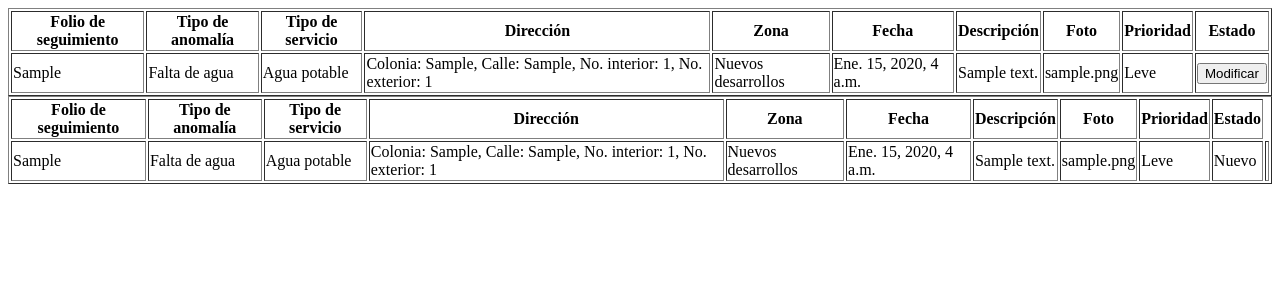
After one commit to Civan98/Aplicacion-web-CAPAMA, a Django app: template capama_web/reportes/templates/reportes/reportesEmpleados.html in a window 1280 px wide. The commit adds this page. Shown: the top 300 px of the page. Run offline with Django 3.2, Linux system fonts and the light colour scheme; the template is opened without the code that fills it: values that come from a table or form of the project are taken from there, others are empty; tables that the repository leaves empty hold one stand-in row (values such as "Sample post").

```diff
--- a/capama_web/reportes/admin.py
+++ b/capama_web/reportes/admin.py
@@ -25,9 +25,9 @@ class ReportesUsuarioAdmin(admin.ModelAdmin):
 admin.site.register(ReportesUsuario, ReportesUsuarioAdmin)
 
 class ReportesEmpleadoAdmin(admin.ModelAdmin):
-    list_display = ('id','zona', 'folio_seguimiento','prioridad','fecha_inicio', 'estado', 'id_empleado')
+    list_display = ('id','zona','prioridad','fecha_inicio', 'estado', 'id_empleado')
     list_filter = ('prioridad', 'estado', 'id_empleado', 'zona','tipo_anomalia','tipo_servicio')
-    search_fields = ('folio_seguimiento','id_empleado__num_empleado')
+    search_fields = ('id_empleado__num_empleado', 'zona')
 
 admin.site.register(ReportesEmpleado, ReportesEmpleadoAdmin)
 
--- a/capama_web/reportes/models.py
+++ b/capama_web/reportes/models.py
@@ -8,8 +8,8 @@ class Usuarios(models.Model):
     contrasena = models.CharField(max_length = 45, verbose_name='Contraseña')
     num_contrato = models.CharField(max_length = 45, verbose_name= 'Número de contrato')
     telefono = models.CharField(max_length = 10, verbose_name= 'Teléfono')
-    colonia = models.CharField(max_length=45, verbose_name='Colonia', blank= True )
-    calle = models.CharField(max_length=45, verbose_name='Calle', blank= True)
+    colonia = models.CharField(max_length=45, verbose_name='Colonia')
+    calle = models.CharField(max_length=45, verbose_name='Calle')
     cp = models.IntegerField(verbose_name='Código Postal', blank= True, default=00000)
 
     # para mostrar en el sitio de administración la llave foránea, pero de forma más detallada
@@ -17,7 +17,7 @@ class Usuarios(models.Model):
     # el id marca error porque no está definido aquí en el modelo, pero este se asignó de forma automática
 
     def __str__(self):
-        return ("%d.- %s %s" % ( self.id, self.nombre, self.apellidos))
+        return ("%s %s" % (self.nombre, self.apellidos))
 
 
     class Meta:
@@ -29,7 +29,15 @@ class Empleados(models.Model):
         ('Administrador', 'Administrador'),
         ('Sobrestante', 'Sobrestante'),
     )
-
+    ZONA = (
+        ('Nuevos desarrollos','Nuevos desarrollos'),
+        ('Urbana', 'Urbana'),
+        ('Conurbada', 'Conurbada')
+    )
+    DISPONIBLE =(
+        ('Disponible','Disponible'),
+        ('En fuga','En fuga')
+    )
     nombre = models.CharField(max_length = 45, verbose_name='Nombre')
     apellidos = models.CharField(max_length = 45, verbose_name='Apellidos')
     email = models.EmailField(verbose_name='Email')
@@ -37,9 +45,11 @@ class Empleados(models.Model):
     telefono = models.CharField(max_length = 10, verbose_name='Teléfono')
     cargo = models.CharField(max_length=20, choices = CARGOS, default= CARGOS, verbose_name='Cargo')
     num_empleado = models.CharField(max_length = 45, verbose_name='Número de empleado')
-    colonia = models.CharField(max_length=45, verbose_name='Colonia', blank= True)
-    calle = models.CharField(max_length=45, verbose_name='Calle', blank= True,)
+    colonia = models.CharField(max_length=45, verbose_name='Colonia')
+    calle = models.CharField(max_length=45, verbose_name='Calle')
     cp = models.IntegerField(verbose_name='Código Postal', blank= True, default=00000)
+    zona = models.CharField(max_length = 50, choices=ZONA, default= ZONA )
+    disponibilidad = models.TextField(max_length=50, choices=DISPONIBLE, default='Disponible')
 
 
     def __str__(self):
@@ -88,23 +98,24 @@ class ReportesUsuario (models.Model):
     zona = models.CharField(max_length = 50, choices=ZONA, default= ZONA )
     tipo_anomalia = models.CharField(max_length = 50, choices=TIPOANOMALIA, default= TIPOANOMALIA)
     tipo_servicio = models.CharField(max_length = 50, choices=TIPOSERVICIO, default= TIPOSERVICIO)
-    folio_seguimiento = models.CharField(max_length = 50, blank = True)
+    folio_seguimiento = models.CharField(max_length = 50, unique=True)
     foto = models.CharField(max_length = 50)
     prioridad = models.CharField(max_length = 20, choices=PRIORIDAD, default= PRIORIDAD)
     geoLocalizacion = models.CharField(max_length = 100, verbose_name='Geolocalización')
     colonia = models.CharField(max_length = 50)
     calle = models.CharField(max_length = 50)
     cp = models.IntegerField(blank = True, verbose_name='código postal')
-    num_interior = models.IntegerField(blank = True)
-    num_exterior = models.IntegerField(blank = True)
+    num_interior = models.IntegerField(blank = True, default=0)
+    num_exterior = models.IntegerField(blank = True, default= 0)
     descripcion = models.CharField(max_length = 200)
     fecha = models.DateTimeField(auto_now_add = True)
     estado = models.CharField(max_length = 20, choices = ESTADOS, default=ESTADOS)
-    id_usuario = models.ForeignKey(Usuarios, on_delete= models.CASCADE)
+    id_usuario = models.ForeignKey(Usuarios, on_delete = models.CASCADE, verbose_name='Usuario')
+    id_empleado = models.ForeignKey(Empleados, on_delete = models.DO_NOTHING, blank= True, null=True, verbose_name='Empleado')
 
     # mostrar el folio de seguimiento
     def __str__(self):
-        return self.folio_seguimiento
+        return ("%d.- %s" % ( self.id, self.folio_seguimiento))
 
 
     class Meta:
@@ -151,7 +162,7 @@ class ReportesEmpleado (models.Model):
     zona = models.CharField(max_length = 40, choices=ZONA, default= ZONA)
     tipo_anomalia = models.CharField(max_length = 50, choices=TIPOANOMALIA, default= TIPOANOMALIA)
     tipo_servicio = models.CharField(max_length = 50, choices=TIPOSERVICIO, default= TIPOSERVICIO)
-    folio_seguimiento = models.CharField(max_length = 50, blank = True)
+    # folio_seguimiento = models.CharField(max_length = 50, unique=True)
     foto = models.CharField(max_length = 50)
     prioridad = models.CharField(max_length = 20, choices=PRIORIDAD, default= PRIORIDAD)
     descripcion = models.CharField(max_length = 200)
@@ -166,11 +177,12 @@ class ReportesEmpleado (models.Model):
     # fecha = models.DateTimeField(auto_now_add = True)
     estado = models.CharField(max_length = 20, choices = ESTADOS, default=ESTADOS)
     id_empleado = models.ForeignKey(Empleados, on_delete = models.CASCADE)
-    id_usuario = models.ForeignKey(Usuarios, on_delete = models.DO_NOTHING)
+    id_repoteUsuario = models.ForeignKey(ReportesUsuario, on_delete = models.DO_NOTHING)
+    # id_usuario = models.ForeignKey(Usuarios, on_delete = models.DO_NOTHING)
 
     # mostrar el folio de seguimiento
     def __str__(self):
-        return self.folio_seguimiento
+        return str(self.id_repoteUsuario)
 
     class Meta:
         verbose_name_plural= 'Reportes del empleado'
--- a/capama_web/reportes/templates/mostrarEmpleados.html
+++ b/capama_web/reportes/templates/mostrarEmpleados.html
@@ -12,11 +12,14 @@
             <th>Número de empleado</th>
             <th>Nombre completo</th>
             <th>Email</th>
+            <th>Telefono</th>
+            <th>Zona</th>
             <th>Cargo</th>
             <th>Colonia</th>
             <th>Calle</th>
             <th>Código Postal</th>
             <th>Contraseña</th>
+            <th>Disponibilidad</th>
             <th>Botón Modificar</th>
         </tr>
         {% for datos in empleados %}
@@ -25,10 +28,13 @@
             <td>{{ datos.nombre }} {{datos.apellidos}} </td>
             <td>{{ datos.email }}</td>
             <td>{{ datos.telefono }}</td>
+            <td>{{ datos.zona }}</td>
+            <td>{{ datos.cargo }}</td>
             <td>{{ datos.colonia }}</td>
             <td>{{ datos.calle }}</td>
             <td>{{ datos.cp }}</td>
             <td>{{ datos.contrasena }}</td>
+            <td>{{ datos.disponibilidad }}</td>
             <td>
                 <a href="/modificarEmpleados/{{ datos.id}}">
                     <input type="submit" value="Modificar">
--- /dev/null
+++ b/capama_web/reportes/templates/reportes/reportesEmpleados.html
@@ -0,0 +1,101 @@
+<!DOCTYPE html>
+<html lang="en">
+<head>
+    <meta charset="UTF-8">
+    <meta name="viewport" content="width=device-width, initial-scale=1.0">
+    <title>Reportes Usuarios</title>
+</head>
+<body>
+    {% if reportesUsuario %}
+    <table border="1">
+        <tr>
+            <th>Folio de seguimiento</th>
+            <th>Tipo de anomalía</th>
+            <th>Tipo de servicio</th>
+            <th>Dirección</th>
+            <th>Zona</th>
+            <th>Fecha</th>
+            <th>Descripción</th>
+            <th>Foto</th>
+            <th>Prioridad</th>
+            <th>Estado</th>
+        </tr>
+        {% for datos in reportesUsuario %}
+        <tr>
+            <td>{{ datos.folio_seguimiento }}</td>
+            <td>{{ datos.tipo_anomalia }}</td>
+            <td>{{ datos.tipo_servicio }}</td>
+            <td>Colonia: {{ datos.colonia }}, Calle: {{ datos.calle }}, No. interior: {{ datos.num_interior }}, No. exterior: {{ datos.num_exterior}} </td>
+            <td>{{ datos.zona }}</td>
+            <td>{{ datos.fecha }}</td>
+            <td>{{ datos.descripcion }}</td>
+            <td>{{ datos.foto }}</td>
+            <td>{{ datos.prioridad }}</td>
+            <td>
+                <a href="/modificarUsuarios/{{ datos.id}}">
+                    <input type="submit" value="Modificar">
+                </a>
+            </td>
+
+        </tr>
+        {% endfor %}
+    </table>
+
+    {% else %}
+    <p> No hay reportes </p>
+    {% endif %}
+
+
+</body>
+</html>
+<!DOCTYPE html>
+<html lang="en">
+<head>
+    <meta charset="UTF-8">
+    <meta name="viewport" content="width=device-width, initial-scale=1.0">
+    <title>Reportes Usuarios</title>
+</head>
+<body>
+    {% if reportesUsuario %}
+    <table border="1">
+        <tr>
+            <th>Folio de seguimiento</th>
+            <th>Tipo de anomalía</th>
+            <th>Tipo de servicio</th>
+            <th>Dirección</th>
+            <th>Zona</th>
+            <th>Fecha</th>
+            <th>Descripción</th>
+            <th>Foto</th>
+            <th>Prioridad</th>
+            <th>Estado</th>
+        </tr>
+        {% for datos in reportesUsuario %}
+        <tr>
+            <td>{{ datos.folio_seguimiento }}</td>
+            <td>{{ datos.tipo_anomalia }}</td>
+            <td>{{ datos.tipo_servicio }}</td>
+            <td>Colonia: {{ datos.colonia }}, Calle: {{ datos.calle }}, No. interior: {{ datos.num_interior }}, No. exterior: {{ datos.num_exterior}} </td>
+            <td>{{ datos.zona }}</td>
+            <td>{{ datos.fecha }}</td>
+            <td>{{ datos.descripcion }}</td>
+            <td>{{ datos.foto }}</td>
+            <td>{{ datos.prioridad }}</td>
+            <td>{{ datos.estado }}</td>
+            <td>
+                {% comment %} <a href="/modificarUsuarios/{{ datos.id}}">
+                    <input type="submit" value="Modificar">
+                </a> {% endcomment %}
+            </td>
+
+        </tr>
+        {% endfor %}
+    </table>
+
+    {% else %}
+    <p> No hay reportes </p>
+    {% endif %}
+
+
+</body>
+</html>
--- a/capama_web/reportes/urls.py
+++ b/capama_web/reportes/urls.py
@@ -2,11 +2,13 @@ from django.urls import path
 from . import views
 
 urlpatterns = [
-    path('reportesUsuarios/',views.reportesUsuarios, name='reportes'),
+    path('reportesUsuarios/',views.reportesUsuarios, name='reportesUsuarios'),
     path('registrarUsuario/',views.registrarUsuario, name='registrarUsuario'),
     path('registrarEmpleado/',views.registrarEmpleado, name='registrarEmpleado'),
     path('mostrarUsuarios/',views.mostrarUsuarios, name='mostrarUsuarios'),
     path('modificarUsuarios/<int:idUsuario>',views.modificarUsuarios, name='modificarUsuarios'),
     path('mostrarEmpleados/',views.mostrarEmpleados, name='mostrarEmpleados'),
     path('modificarEmpleados/<int:idEmpleado>',views.modificarEmpleados, name='modificarEmpleados'),
+    path('detallesReporteUsuario/<int:idReporte>',views.detallesReporteUsuario, name='detallesReporteUsuario'),
+    # path('reportesUsuario/', views.reportesUsuario, name='modificarEmpleados'),
 ]
```
Also changed, not shown: capama_web/reportes/forms.py (+41 -3 lines), capama_web/reportes/templates/reportes/detallesReporteUsuario.html (added, +64 -0 lines), capama_web/reportes/templates/reportes/reportesUsuarios.html (renamed from capama_web/reportes/templates/reportesUsuarios.html, +12 -5 lines), capama_web/reportes/views.py (+190 -13 lines), capama_web/reportes/migrations/0001_initial.py, capama_web/reportes/migrations/0002_auto_20201125_0007.py (deleted), capama_web/reportes/migrations/0002_auto_20201201_1352.py (added), capama_web/reportes/migrations/0003_auto_20201125_0016.py (deleted), capama_web/reportes/migrations/0004_auto_20201129_1550.py (deleted), capama_web/reportes/migrations/0005_auto_20201130_1134.py (deleted).
